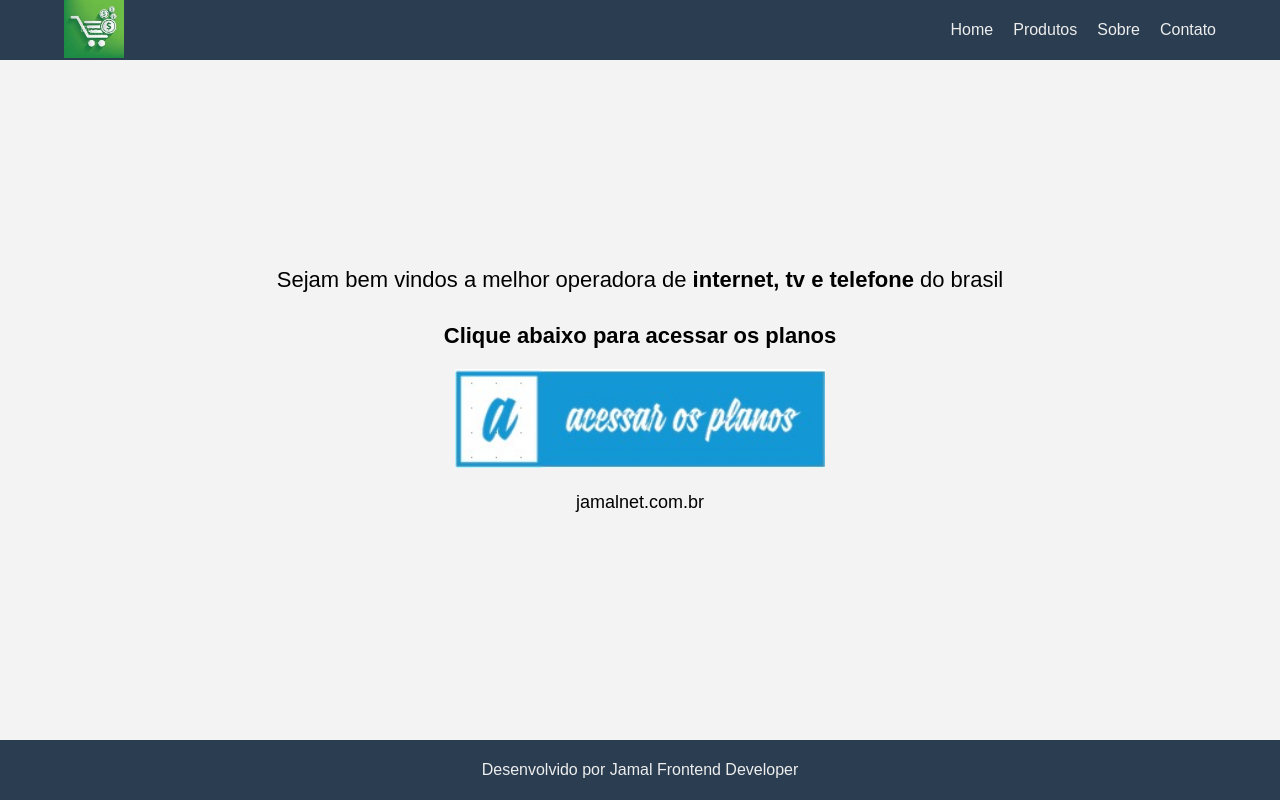
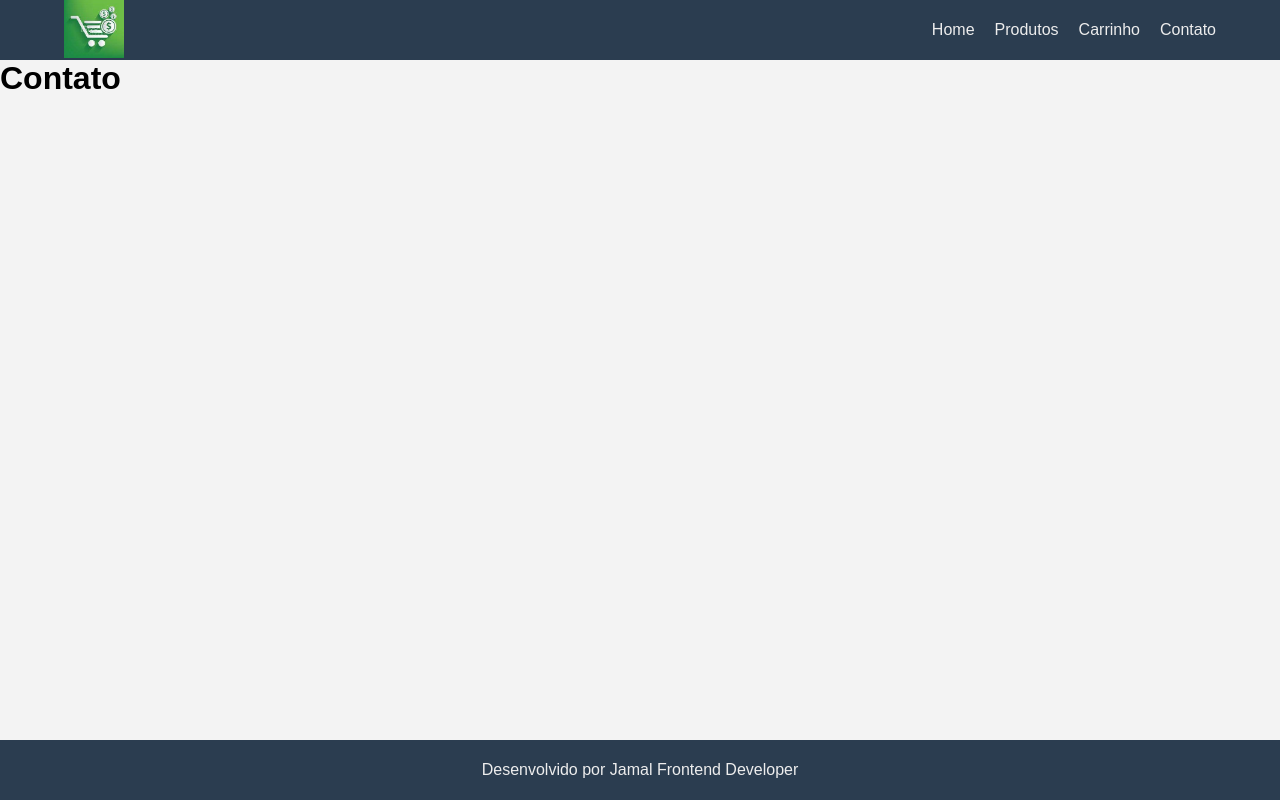
Before and after one commit to jarilton/carrinhodecompras-vue, a Vue app in the folder frontend/: page /contato in a window 1280 px wide. Built offline with nearby package versions, Linux system fonts and the light colour scheme.

Commit message:
feat: implementado as rotas da aplicação

```diff
--- a/frontend/docker-compose.yml
+++ b/frontend/docker-compose.yml
@@ -7,5 +7,5 @@ services:
       - .:/app/
     working_dir: /app
     ports:
-      - 8080:8080
+      - 8000:8000
     command: [ 'yarn', 'dev' ]
--- a/frontend/package.json
+++ b/frontend/package.json
@@ -10,7 +10,8 @@
   "dependencies": {
     "axios": "^0.26.1",
     "core-js": "^3.8.3",
-    "vue": "^3.2.13"
+    "vue": "^3.2.13",
+    "vue-router": "^4.0.14"
   },
   "devDependencies": {
     "@vue/cli-plugin-babel": "~5.0.0",
--- a/frontend/src/App.vue
+++ b/frontend/src/App.vue
@@ -1,7 +1,7 @@
 <template>
   <div id="app">
     <Header />
-    <Home />
+    <router-view />
     <Footer />
   </div>
 </template>
@@ -11,13 +11,11 @@
 import './styles/global.css'
 import Header from'./components/Header.vue'
 import Footer from'./components/Footer.vue'
-import Home from'./pages/Home.vue'
 
 export default {
   name: 'App',
   components: {
     Header,
-    Home,
     Footer
   }
 }
--- a/frontend/src/components/Footer.vue
+++ b/frontend/src/components/Footer.vue
@@ -15,6 +15,8 @@
 <style scoped>
 
   footer {
+    position: absolute;
+    bottom: 0;
     background-color: var(--color-background-nav);
     width: 100%;
     height: 60px;
--- a/frontend/src/components/Header.vue
+++ b/frontend/src/components/Header.vue
@@ -14,10 +14,10 @@
       <img alt="Carrinho de compras" id="menu-logo" src="@/assets/logo.jpg" />
 
       <ul>
-        <li><a href="/">Home</a></li>
-        <li><a href="/produtos">Produtos</a></li>
-        <li><a href="/sobre">Sobre</a></li>
-        <li><a href="/contato">Contato</a></li>
+        <li><a><router-link to="/">Home</router-link></a></li>
+        <li><a><router-link to="/produtos">Produtos</router-link></a></li>
+        <li><a><router-link to="/carrinho">Carrinho</router-link></a></li>
+        <li><a><router-link to="/contato">Contato</router-link></a></li>
       </ul>
     </div>
 
--- a/frontend/src/main.js
+++ b/frontend/src/main.js
@@ -1,4 +1,5 @@
 import { createApp } from 'vue'
 import App from './App.vue'
+import router from './router'
 
-createApp(App).mount('#app')
+createApp(App).use(router).mount('#app')
--- /dev/null
+++ b/frontend/src/router/index.js
@@ -0,0 +1,32 @@
+import { createRouter, createWebHistory } from 'vue-router';
+import Home from '@/views/Home'
+
+const routes = [
+  {
+    path: '/',
+    name: 'Home',
+    component: Home
+  },
+  {
+    path: '/produtos',
+    name: 'Produtos',
+    component: () => import(/* webpackChuckName: "Produtos" */ '@/views/Produtos.vue')
+  },
+  {
+    path: '/carrinho',
+    name: 'Carrinho',
+    component: () => import(/* webpackChuckName: "Carrinho" */ '@/views/Carrinho.vue')
+  },
+  {
+    path: '/contato',
+    name: 'Contato',
+    component: () => import(/* webpackChuckName: "Contato" */ '@/views/Contato.vue')
+  }
+];
+
+const router = createRouter({
+  history: createWebHistory(process.env.BASE_URL),
+  routes
+});
+
+export default router;
--- /dev/null
+++ b/frontend/src/views/Carrinho.vue
@@ -0,0 +1,13 @@
+<template>
+  <h1>Carrinho</h1>
+</template>
+
+<script>
+export default {
+  name: "Carrinho",
+}
+</script>
+
+<style scoped>
+
+</style>
--- /dev/null
+++ b/frontend/src/views/Contato.vue
@@ -0,0 +1,13 @@
+<template>
+  <h1>Contato</h1>
+</template>
+
+<script>
+export default {
+  name: "Contato",
+}
+</script>
+
+<style scoped>
+
+</style>
--- /dev/null
+++ b/frontend/src/views/Produtos.vue
@@ -0,0 +1,13 @@
+<template>
+  <h1>Produtos</h1>
+</template>
+
+<script>
+export default {
+  name: "Produtos",
+}
+</script>
+
+<style scoped>
+
+</style>
```
Also changed, not shown: frontend/src/views/Home.vue (renamed from frontend/src/pages/Home.vue), 1 other file (tests, documents, lock files or other folders).
